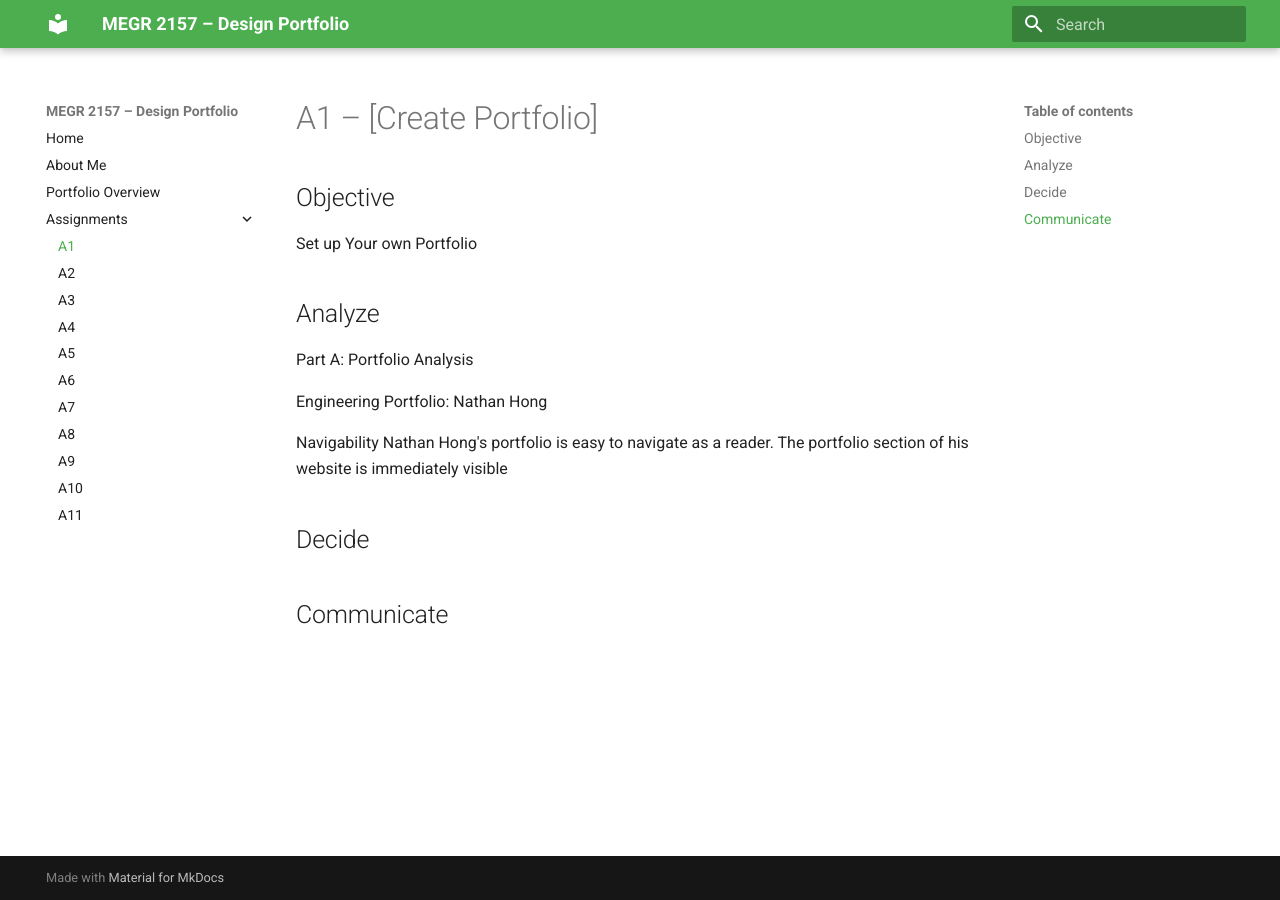
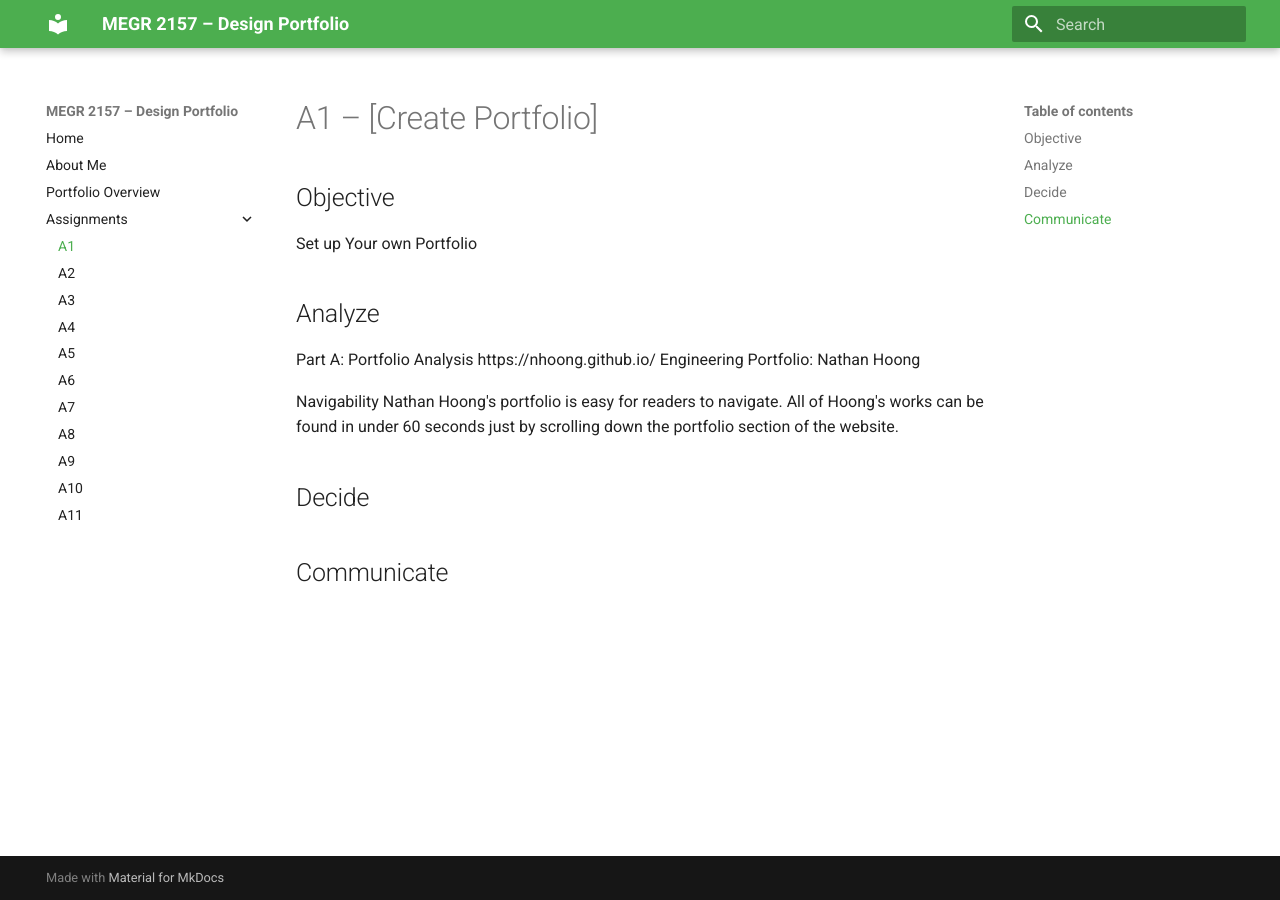
Before and after one commit to mbsibelius/megr2156-portfolio-mbs, an MkDocs documentation site: the page built from docs/assignments/A01/index.md, in a window 1280 px wide. Built offline with MkDocs 1.6.1 and Material for MkDocs 9.7.7, drawn with Linux system fonts in a browser that asks for light colours.

Commit message:
Correct name and improve navigability description

```diff
--- a/docs/assignments/A01/index.md
+++ b/docs/assignments/A01/index.md
@@ -5,11 +5,11 @@ Set up Your own Portfolio
 
 ## Analyze
 Part A: Portfolio Analysis
-
-Engineering Portfolio: Nathan Hong
+https://nhoong.github.io/
+Engineering Portfolio: Nathan Hoong
 
 Navigability
-Nathan Hong's portfolio is easy to navigate as a reader. The portfolio section of his website is immediately visible
+Nathan Hoong's portfolio is easy for readers to navigate. All of Hoong's works can be found in under 60 seconds just by scrolling down the portfolio section of the website.
 
 ## Decide
 
```
